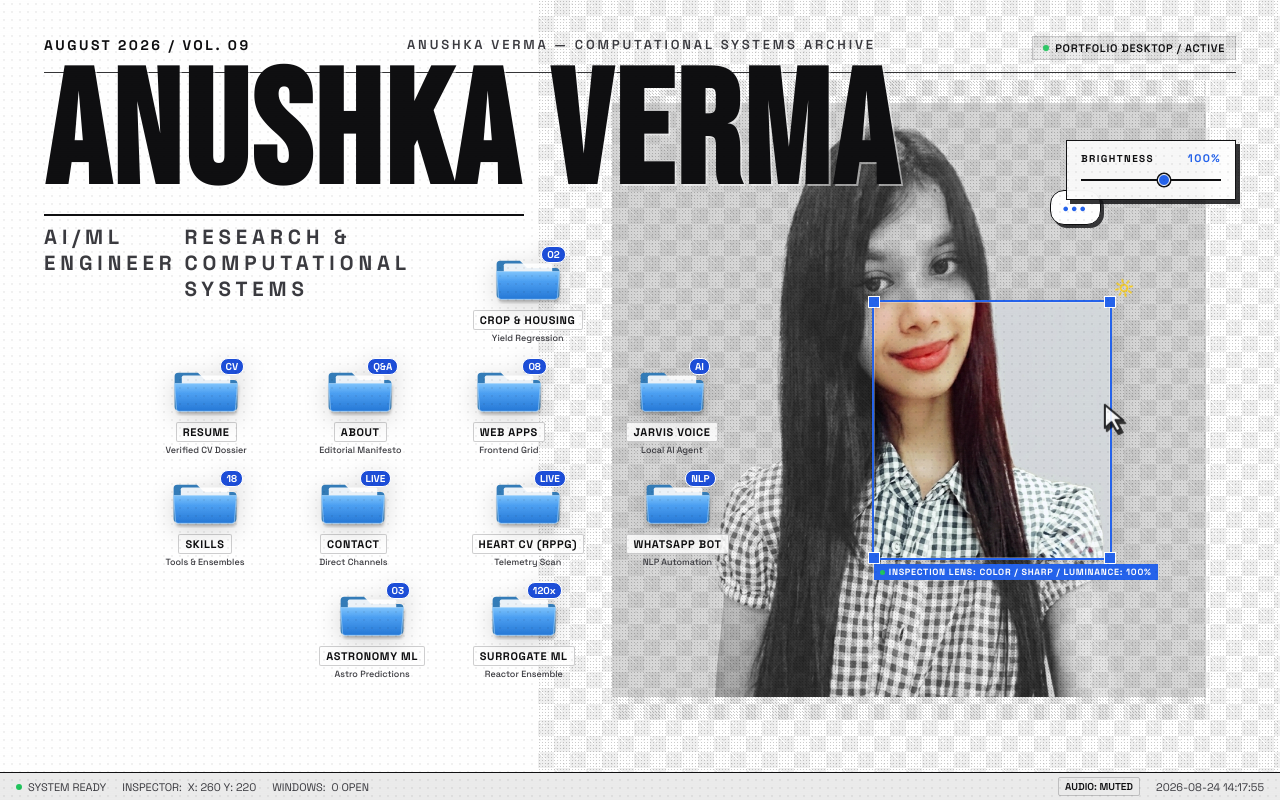
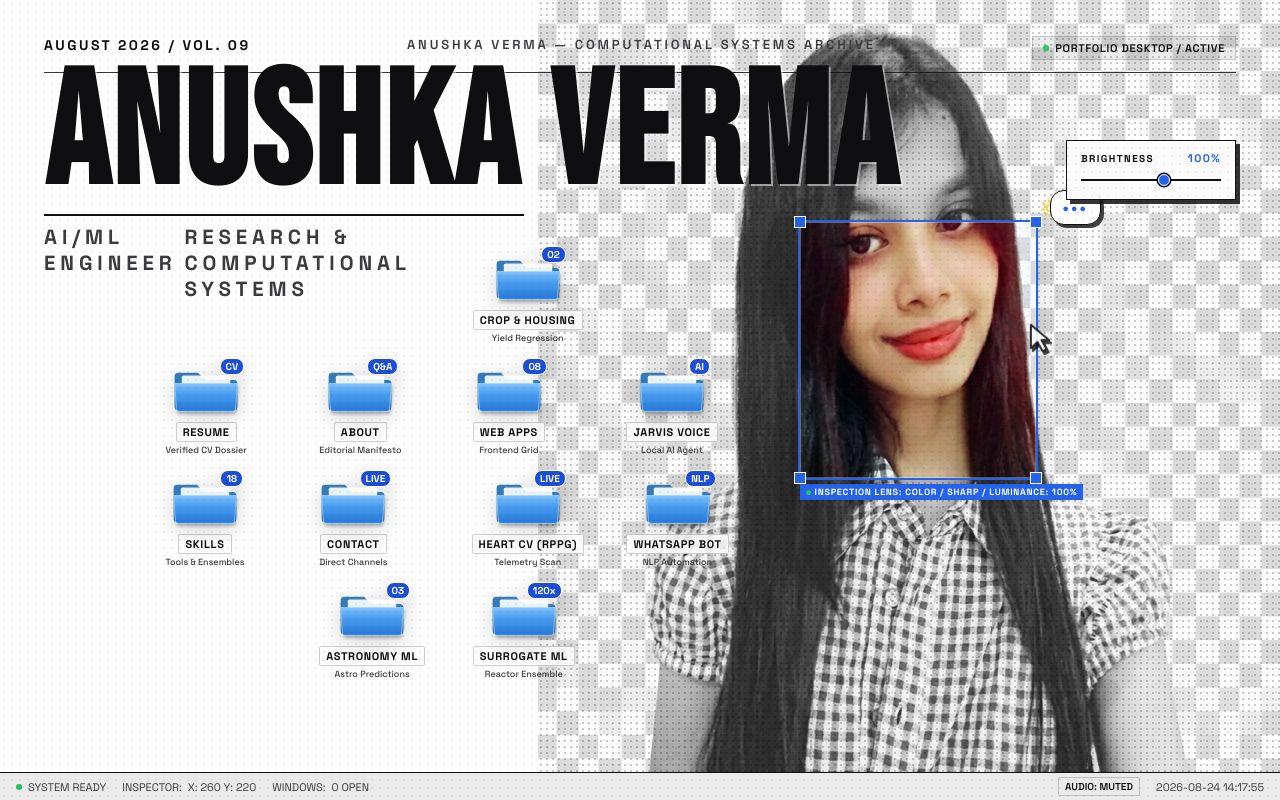
Before and after one commit to aceholland/portfolio-2, a React (Vite) app: page / in a window 1280 px wide. Built offline with nearby package versions, Linux system fonts and the light colour scheme.

Commit message:
fix: resolve vite and react-plugin peer dependency mismatch

```diff
--- a/package.json
+++ b/package.json
@@ -16,8 +16,8 @@
   "devDependencies": {
     "@types/react": "^19.2.18",
     "@types/react-dom": "^19.2.4",
-    "@vitejs/plugin-react": "^6.0.5",
+    "@vitejs/plugin-react": "^5.0.1",
     "typescript": "^5.8.0",
-    "vite": "^6.0.0"
+    "vite": "^6.0.11"
   }
 }
--- a/src/components/HeroLens.tsx
+++ b/src/components/HeroLens.tsx
@@ -215,12 +215,6 @@ export const HeroLens: React.FC<HeroLensProps> = ({
   return (
     <div className="hero-viewport-container">
       <div className="hero-image-wrapper">
-        {/* Outer Checkerboard Squares Background */}
-        <div className="hero-checkerboard-overlay" style={{ inset: 0, position: 'absolute' }} />
-
-        {/* Outer Halftone Dot Overlay (extends dots across the entire full-screen background) */}
-        <div className="hero-halftone-overlay" style={{ inset: 0, position: 'absolute' }} />
-
         <div className="hero-image-inner" ref={containerRef}>
           {/* Layer 1: Base Grayscale / Halftone / Blurred Image */}
           <img
@@ -229,10 +223,7 @@ export const HeroLens: React.FC<HeroLensProps> = ({
             className="hero-image-base"
           />
 
-          {/* Inner Checkerboard Squares (covers the grayscale portrait area) */}
-          <div className="hero-checkerboard-overlay" />
-
-          {/* Inner Halftone Dot Overlay (covers the grayscale portrait area) */}
+          {/* Halftone Dot Overlay */}
           <div className="hero-halftone-overlay" />
 
           {/* Layer 2: Full Color / Sharp Image Clipped to Lens */}
--- a/src/styles/hero-lens.css
+++ b/src/styles/hero-lens.css
@@ -22,10 +22,9 @@
 
 .hero-image-inner {
   position: absolute;
-  top: 10%;
-  left: 10%;
-  width: 80%;
-  height: 80%;
+  inset: 0;
+  width: 100%;
+  height: 100%;
   pointer-events: auto;
 }
 
@@ -35,8 +34,8 @@
   inset: 0;
   width: 100%;
   height: 100%;
-  object-fit: contain;
-  object-position: center;
+  object-fit: cover;
+  object-position: center top;
   filter: grayscale(100%) contrast(var(--bg-contrast, 1.25)) brightness(var(--bg-brightness, 1)) blur(0.6px);
   opacity: 0.88;
   transition: filter 0.2s ease, opacity 0.2s ease;
@@ -49,25 +48,12 @@
   position: absolute;
   inset: 0;
   pointer-events: none;
-  background-image: radial-gradient(rgba(0, 0, 0, 0.45) 0.85px, transparent 0.85px);
-  background-size: 3px 3px;
+  background-image: radial-gradient(rgba(0, 0, 0, 0.45) 1.5px, transparent 1.5px);
+  background-size: 6px 6px;
   mix-blend-mode: multiply;
   opacity: 0.45;
 }
 
-/* Vector Checkerboard Squares Background Overlay */
-.hero-checkerboard-overlay {
-  position: absolute;
-  inset: 0;
-  pointer-events: none;
-  background-image:
-    linear-gradient(45deg, #e4e4e4 25%, transparent 25%, transparent 75%, #e4e4e4 75%),
-    linear-gradient(45deg, #e4e4e4 25%, #ffffff 25%, #ffffff 75%, #e4e4e4 75%);
-  background-size: 32px 32px;
-  background-position: 0 0, 16px 16px;
-  mix-blend-mode: multiply;
-  opacity: 0.55;
-}
 
 /* Layer 2: Full Color / Ultra Sharp Image Clipped to Lens */
 .hero-image-color {
@@ -75,8 +61,8 @@
   inset: 0;
   width: 100%;
   height: 100%;
-  object-fit: contain;
-  object-position: center;
+  object-fit: cover;
+  object-position: center top;
   filter: contrast(106%) brightness(calc(var(--bg-brightness, 1) * 1.02)) saturate(1.1);
   pointer-events: none;
   user-select: none;
```
Also changed, not shown: index.html (+2 -2 lines), public/assets/portrait_color.png, 5 other files (tests, documents, lock files or other folders).
